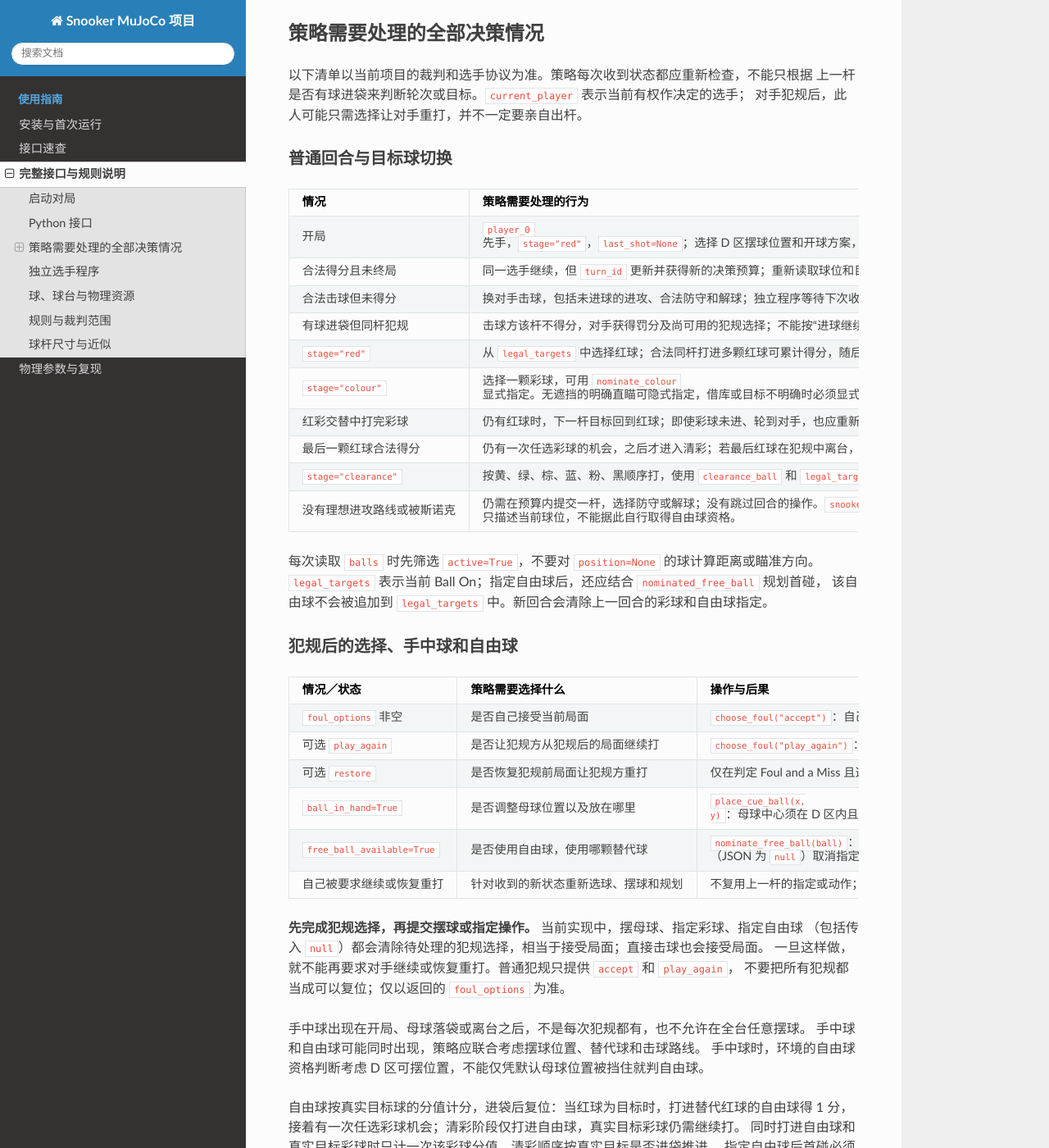
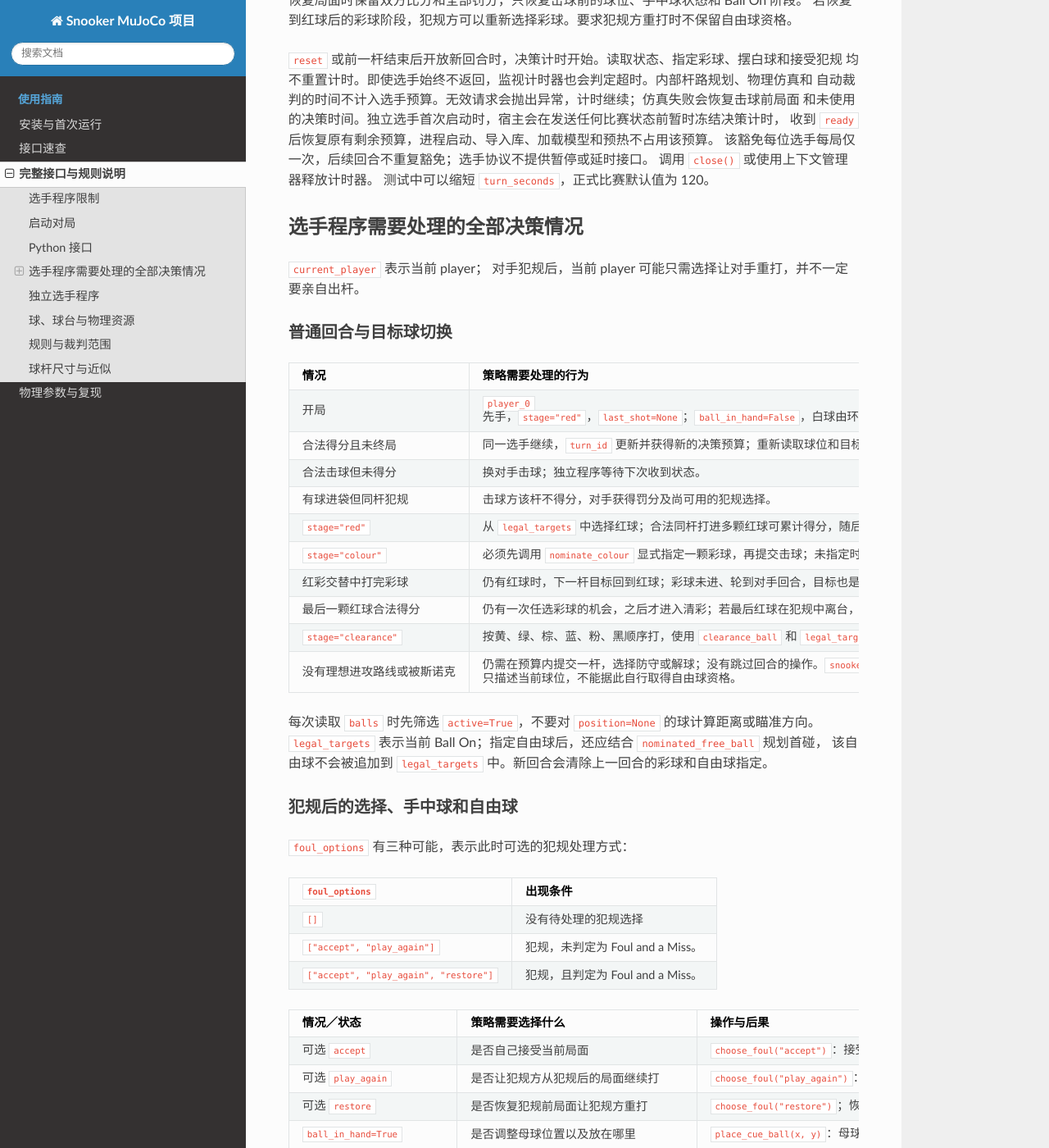
Before and after one commit to Donaure/Snooker, a Sphinx documentation site: the page built from docs/snooker.md, in a window 1280 px wide and 1400 px high, scrolled down 2352 px. Shown: the whole window at 82% size. Built offline with Sphinx 7.4.7 and the Read the Docs theme 3.1.0, drawn with Linux system fonts in a browser that asks for light colours; some of the changed text lies outside the part shown.

Commit message:
Randomize opening cue placement and require explicit colour nomination

```diff
--- a/docs/api.md
+++ b/docs/api.md
@@ -1,7 +1,12 @@
 # 接口速查
 
-实现策略前，请阅读[策略需要处理的全部决策情况](snooker.md#策略需要处理的全部决策情况)，
-覆盖普通回合、犯规选择、D 区摆球、自由球、阶段切换、终局和协议处理顺序。
+实现策略前，请阅读[选手程序需要处理的全部决策情况](snooker.md#选手程序需要处理的全部决策情况)，
+覆盖普通回合、犯规选择、自由球、阶段切换、终局和协议处理顺序。
+
+比赛决策期间，禁止将当前局面在 MuJoCo 中复制或反复恢复，试打多个候选动作后
+根据仿真结果择优出杆；串行或并行执行均不允许。
+允许调用课程环境进行出杆可行性检查：该检查只检测球杆是否会碰到其他球，
+不模拟球的运动，不属于上述禁止的仿真试打。详见[选手程序限制](snooker.md#选手程序限制)。
 
 ## Python 入口
 
@@ -24,7 +29,7 @@ with SnookerMatchEnv() as env:
 | `reset()` | 重置比赛并开始新的计时 |
 | `get_match_state(player=None)` | 返回独立、可 JSON 序列化的公开状态快照 |
 | `submit_shot(player, angle, speed, u=0., v=0., *, turn_id)` | 执行一杆并返回更新状态 |
-| `nominate_colour(player, ball, *, turn_id)` | 在彩球阶段指定目标彩球 |
+| `nominate_colour(player, ball, *, turn_id)` | 在任选彩球阶段指定目标彩球；击球前必须显式指定 |
 | `nominate_free_ball(player, ball, *, turn_id)` | 指定自由球，传入 `None` 放弃指定 |
 | `place_cue_ball(player, x, y, *, turn_id)` | 手中球时在 D 区合法位置摆球 |
 | `choose_foul(player, choice, *, turn_id)` | 从当前 `foul_options` 选择处理方式 |
--- a/docs/snooker.md
+++ b/docs/snooker.md
@@ -1,12 +1,22 @@
 # 完整接口与规则说明
 
 `SnookerMatchEnv` 在 `player_0`（开球方）与 `player_1` 之间运行一局比赛。
-规则：最终同分判平、不重置黑球决胜，单次决策超过 120 秒则判负。
-不会仅因落后一方需要通过做斯诺克追分就提前结束比赛。
+规则：最终同分判平、不重置黑球决胜，单次决策限时 120 秒，超时则判负。
+若落后一方需要通过做斯诺克追分，不会提前结束比赛。
 每次合法得分后继续击球，并开始新的 120 秒决策预算。
 每局默认最多 500 杆（双方合计）；最后一杆结算得分和罚分后，若未正常结束，立即按累计
 比分判定，高分方获胜，同分判平。终局原因 `reason` 为 `shot_limit`，胜负和平局分别读取
 `winner` 和 `draw`。
+
+## 选手程序限制
+
+比赛决策期间，选手程序不得将当前局面在 MuJoCo 中复制或重建为多个仿真实例，
+对不同候选击球进行试打，再根据仿真结果选取最好的一杆。也不得通过反复恢复同一局面，
+在单个仿真实例中依次试打来实现同样的搜索。
+即使这些试打能够在 120 秒决策预算内完成，也不允许使用这种方式选择击球。
+
+允许选手程序调用课程环境进行出杆可行性检查。该检查只检测球杆是否会碰到其他球，
+不模拟球的运动。
 
 ## 启动对局
 
@@ -37,8 +47,7 @@ from snooker_env.snooker_env import SnookerMatchEnv
 with SnookerMatchEnv() as env:
     state = env.get_match_state("player_0")
     player, token = state["current_player"], state["turn_id"]
-    # 可选：将初始白球移到 D 区内的合法位置。
-    env.place_cue_ball(player, 0.18, -1.16, turn_id=token)
+    # 开局白球由环境在 D 区合法位置随机摆放，选手不能修改。
     # 可选：归一化直角坐标击球点，向右为 +u，世界向上为 +v。
     state = env.submit_shot(player, 1.60, 1.2, u=0.2, v=-0.3, turn_id=token)
     # 省略 u/v 时击打水平视角下的正中点（u=v=0）。
@@ -46,7 +55,7 @@ with SnookerMatchEnv() as env:
 
 可用 `SnookerMatchEnv(shot_limit=500)` 设置上限，状态中的 `shot_count` 和
 `shot_limit` 分别表示已完成的总杆数和本局上限。
-`reset()` 开始新局时杆数清零并保留配置的上限。
+`reset()` 重新开始新局。
 
 角度从世界 +X 向 +Y 逆时针增加，单位为弧度。速度必须为正，表示球杆速度。
 可选的 `u, v` 是以球半径为单位的直角坐标击球点，
@@ -64,7 +73,6 @@ p = c + R * (u * right + v * (0,0,1) - sqrt(1-u*u-v*v) * h)
 不可行的杆路会抛出 `StrokeInfeasibleError`。
 大偏移可能使皮头滑动。
 MuJoCo 实际积分球杆接触、球间碰撞、库边接触和入袋过程。
-即使白球已经落袋，其他球也会继续运动至停止。
 
 状态包含比分、当前与最高单杆得分、当前选手、回合令牌、剩余时间、全部 22 个球的位置和
 有效标志、当前合法目标球（Ball On）、彩球与自由球指定、犯规选择、手中球状态、球台尺寸、
@@ -81,9 +89,9 @@ MuJoCo 实际积分球杆接触、球间碰撞、库边接触和入袋过程。
 | `choose_foul(player, choice, turn_id=...)` | 选择 `accept`、`play_again`，或在判定 miss 后选择 `restore` |
 | `forfeit(player, turn_id=...)` | 当前选手认输 |
 
-开球方从手中球（Ball in Hand）开始，环境提供合法的默认 D 区位置。白球落袋或被击出台面后，也会再次提供
-空闲的 D 区位置；选手可以在击球前修改。彩球阶段中，明确、无遮挡的直接瞄准可以隐式指定
-彩球；借库解球或目标不明确时需显式指定。自由球始终需要显式指定。
+开局白球由环境在 D 区合法位置随机摆放，选手不能修改。白球落袋或被击出台面后，环境提供
+空闲的 D 区位置；选手可以在击球前修改。任选彩球阶段（`stage="colour"`）必须先调用
+`nominate_colour` 显式指定彩球，未指定时拒绝击球。使用自由球也必须显式指定。
 开始摆球、指定球或击球即表示接受犯规后的局面。`accept` 保留剩余决策时间；
 要求犯规方重打则给该选手开启一个新的计时回合。
 
@@ -99,24 +107,23 @@ MuJoCo 实际积分球杆接触、球间碰撞、库边接触和入袋过程。
 调用 `close()` 或使用上下文管理器释放计时器。
 测试中可以缩短 `turn_seconds`，正式比赛默认值为 120。
 
-## 策略需要处理的全部决策情况
+## 选手程序需要处理的全部决策情况
 
-以下清单以当前项目的裁判和选手协议为准。策略每次收到状态都应重新检查，不能只根据
-上一杆是否有球进袋来判断轮次或目标。`current_player` 表示当前有权作决定的选手；
-对手犯规后，此人可能只需选择让对手重打，并不一定要亲自出杆。
+`current_player` 表示当前 player；
+对手犯规后，当前 player 可能只需选择让对手重打，并不一定要亲自出杆。
 
 ### 普通回合与目标球切换
 
 | 情况 | 策略需要处理的行为 |
 | --- | --- |
-| 开局 | `player_0` 先手，`stage="red"`，`last_shot=None`；选择 D 区摆球位置和开球方案，也可使用环境给出的默认位置。 |
-| 合法得分且未终局 | 同一选手继续，但 `turn_id` 更新并获得新的决策预算；重新读取球位和目标，规划下一杆。 |
-| 合法击球但未得分 | 换对手击球，包括未进球的进攻、合法防守和解球；独立程序等待下次收到状态。 |
-| 有球进袋但同杆犯规 | 击球方该杆不得分，对手获得罚分及尚可用的犯规选择；不能按“进球继续”处理。 |
+| 开局 | `player_0` 先手，`stage="red"`，`last_shot=None`；`ball_in_hand=False`，白球由环境在 D 区合法位置随机摆放，选手只能选择开球方案，不能修改球位。 |
+| 合法得分且未终局 | 同一选手继续，`turn_id` 更新并获得新的决策预算；重新读取球位和目标，规划下一杆。 |
+| 合法击球但未得分 | 换对手击球；独立程序等待下次收到状态。 |
+| 有球进袋但同杆犯规 | 击球方该杆不得分，对手获得罚分及尚可用的犯规选择。 |
 | `stage="red"` | 从 `legal_targets` 中选择红球；合法同杆打进多颗红球可累计得分，随后只有一次任选彩球的机会。 |
-| `stage="colour"` | 选择一颗彩球，可用 `nominate_colour` 显式指定。无遮挡的明确直瞄可隐式指定，借库或目标不明确时必须显式指定。 |
-| 红彩交替中打完彩球 | 仍有红球时，下一杆目标回到红球；即使彩球未进、轮到对手，也应重新读取阶段。 |
-| 最后一颗红球合法得分 | 仍有一次任选彩球的机会，之后才进入清彩；若最后红球在犯规中离台，则不能自行添加这次彩球机会。 |
+| `stage="colour"` | 必须先调用 `nominate_colour` 显式指定一颗彩球，再提交击球；未指定时拒绝击球。 |
+| 红彩交替中打完彩球 | 仍有红球时，下一杆目标回到红球；彩球未进、轮到对手回合，目标也是红球 |
+| 最后一颗红球合法得分 | 仍有一次任选彩球的机会，之后才进入清彩；若最后红球在犯规中离台，则没有这次彩球机会。 |
 | `stage="clearance"` | 按黄、绿、棕、蓝、粉、黑顺序打，使用 `clearance_ball` 和 `legal_targets`；不调用任选彩球接口。 |
 | 没有理想进攻路线或被斯诺克 | 仍需在预算内提交一杆，选择防守或解球；没有跳过回合的操作。`snookered_at_current_position` 只描述当前球位，不能据此自行取得自由球资格。 |
 
@@ -126,21 +133,29 @@ MuJoCo 实际积分球杆接触、球间碰撞、库边接触和入袋过程。
 
 ### 犯规后的选择、手中球和自由球
 
+`foul_options` 有三种可能，表示此时可选的犯规处理方式：
+
+| `foul_options` | 出现条件 |
+| --- | --- |
+| `[]` | 没有待处理的犯规选择 |
+| `["accept", "play_again"]` | 犯规，未判定为 Foul and a Miss。 |
+| `["accept", "play_again", "restore"]` | 犯规，且判定为 Foul and a Miss。 |
+
 | 情况／状态 | 策略需要选择什么 | 操作与后果 |
 | --- | --- | --- |
-| `foul_options` 非空 | 是否自己接受当前局面 | `choose_foul("accept")`：自己继续作摆球、指定和击球决定，不重置剩余时间。 |
-| 可选 `play_again` | 是否让犯规方从犯规后的局面继续打 | `choose_foul("play_again")`：立即交还对手，由对手获得新决策预算；若母球在手中，由对手摆球。 |
-| 可选 `restore` | 是否恢复犯规前局面让犯规方重打 | 仅在判定 Foul and a Miss 且选项存在时调用 `choose_foul("restore")`；恢复球位、阶段和手中球状态，保留罚分和杆数。 |
-| `ball_in_hand=True` | 是否调整母球位置以及放在哪里 | `place_cue_ball(x, y)`：母球中心须在 D 区内且不能与其他球重叠；默认位置也可直接使用。出杆前可重复调整，均消耗同一预算。 |
+| 可选 `accept` | 是否自己接受当前局面 | `choose_foul("accept")`：接受当前局面，由自己打。 |
+| 可选 `play_again` | 是否让犯规方从犯规后的局面继续打 | `choose_foul("play_again")`：保留当前局面，由犯规方继续打；若母球在手中，由犯规方摆球。 |
+| 可选 `restore` | 是否恢复犯规前局面让犯规方重打 |  `choose_foul("restore")`；恢复犯规前的局面，由犯规方重打。 |
+| `ball_in_hand=True` | 是否调整母球位置以及放在哪里 | `place_cue_ball(x, y)`：母球中心须在 D 区内且不能与其他球重叠。出杆前可重复调整。 |
 | `free_ball_available=True` | 是否使用自由球，使用哪颗替代球 | `nominate_free_ball(ball)`：显式指定仍在台面上的非 Ball On 目标球；`None`（JSON 为 `null`）取消指定，也可不指定而直接打真实目标球。 |
-| 自己被要求继续或恢复重打 | 针对收到的新状态重新选球、摆球和规划 | 不复用上一杆的指定或动作；恢复到任选彩球阶段时可重新选彩球，重打时不保留自由球资格。 |
+| 自己被要求继续或恢复重打 | 针对收到的新状态重新选球、摆球和规划 | 重新指定目标球和选取动作；恢复到任选彩球阶段时可重新选彩球，重打时不保留自由球资格。 |
 
 **先完成犯规选择，再提交摆球或指定操作。** 当前实现中，摆母球、指定彩球、指定自由球
 （包括传入 `null`）都会清除待处理的犯规选择，相当于接受局面；直接击球也会接受局面。
-一旦这样做，就不能再要求对手继续或恢复重打。普通犯规只提供 `accept` 和 `play_again`，
-不要把所有犯规都当成可以复位；仅以返回的 `foul_options` 为准。
+一旦这样做，就不能再要求对手继续或恢复重打。
 
-手中球出现在开局、母球落袋或离台之后，不是每次犯规都有，也不允许在全台任意摆球。
+开局白球由环境在 D 区内不与其他球重叠的位置均匀随机摆放，每次 `reset()` 重新抽取，选手不能指定。
+手中球出现在母球落袋或离台之后，不是每次犯规都有，也不允许在全台任意摆球。
 手中球和自由球可能同时出现，策略应联合考虑摆球位置、替代球和击球路线。
 手中球时，环境的自由球资格判断考虑 D 区可摆位置，不能仅凭默认母球位置被挡住就判自由球。
 
@@ -162,7 +177,7 @@ MuJoCo 实际积分球杆接触、球间碰撞、库边接触和入袋过程。
 | `terminated=True` | 停止决策，以 `winner`、`draw`、`reason` 读取结果。独立程序也须处理 stdin 结束或宿主关闭进程，不能假设一定收到终局状态。 |
 | 决策超时 | 默认 120 秒，摆球、指定、查询和接受犯规均共用预算；为输出和协议往返预留时间，超时直接判负。 |
 | 无效规则请求、协议错误或程序退出 | Python 直接调用的无效请求抛异常且计时继续；独立程序的无效规则请求或协议错误会被判负，不能通过试发非法请求探测可用选项。 |
-| 不可行出杆或仿真异常 | 环境回滚球位并恢复未用时间，不产生已完成的一杆；独立程序宿主会收到异常，不会自动得到“犯规”响应或自动重试。 |
+| 不可行出杆或仿真异常 | 环境回滚球位并恢复未用时间；独立程序宿主会收到异常，不会自动得到“犯规”响应或自动重试。 |
 
 ### 推荐决策顺序与协议约束
 
@@ -182,14 +197,6 @@ MuJoCo 实际积分球杆接触、球间碰撞、库边接触和入袋过程。
 `phase="initializing"` 由宿主管理，握手完成前不会向独立选手发送比赛状态；
 `phase="finished"` 表示已终局。每次合法得分继续击球和每次重打都会开启新令牌与新预算，
 同一令牌下的击球前请求不会延长预算。
-
-### 完整比赛规则与当前项目的边界
-
-当前策略无需等待或发送以下未实现的裁判交互：平分后的重置黑球与先手选择、贴球宣告及
-对应的特殊合法首碰处理、僵局协商重开、连续 miss 警告及判负、裁判协商恢复球位等。
-项目采用最终同分判平、总杆数上限和自动几何 miss 判断；不能自行套用正式规则中的
-主观尽力或分差例外。认输仅有上述 Python 接口。若以后扩展这些比赛规则，需先为环境和
-协议增加相应状态、合法选项与操作，再让策略处理。现有裁判近似详见下文“规则与裁判范围”。
 
 ## 独立选手程序
 
@@ -237,7 +244,7 @@ print(json.dumps({"op": "ready"}), flush=True)
 仿真错误会向宿主传播以便诊断。
 
 初始化单独使用默认 300 秒的截止时间，可用命令行 `--startup-seconds` 或
-`SnookerProgramPlayer(command, startup_seconds=300)` 调整，必须为有限正数。
+`SnookerProgramPlayer(command, startup_seconds=300)` 调整。
 初始化超时判负，原因是 `player_initialization_timeout`；就绪前退出或握手格式错误按
 `player_program_error` 判负。初始化失败也会清理选手进程组。`ready` 只能发送一次，
 重复发送不会重置计时。收到就绪后，不完整输出和所有击球前请求共用当前回合的截止时间；
@@ -258,32 +265,29 @@ print(json.dumps({"op": "ready"}), flush=True)
 
 尺寸参考 [WPBSA 2024–25 规则手册的设备章节](https://wpbsa.com/wp-content/uploads/2198_WPBSA-Rulebook-2024-25.pdf)。
 库边内侧的有效台面为 3.569 × 1.778 m，球直径为 52.5 mm，开球线距底库 737 mm，
-D 区半径为 292 mm，黑球点距顶库 324 mm。蓝球位于中心，粉球位于蓝球与顶库之间的中点。
-所有球质量均为 140.6 g，与校准所用的公开碰撞实验一致。橡胶最高点距展示地板 864 mm。
+D 区半径为 292 mm，黑球点距顶库 324 mm。
+所有球质量均为 140.6 g。橡胶最高点距展示地板 864 mm。
 台呢保持在世界坐标 z=1.05 m，地板位于 z=0.229 m。
 
 `models/snooker_scene.xml` 与 `models/snooker_balls.xml` 是由
 `scripts/assets/build_snooker_assets.py` 生成的原创程序化资源；共享形状定义位于
 `src/snooker_env/snooker_table_assets.py`。球台包含成型橡胶库边、弯曲的角袋和中袋袋角、
 石板袋沿与实际开口、缝制皮革袋口、金属袋架、编织网袋、木制围板、装饰线条与八根车制桌腿。
-台呢具有细微的程序化织物纹理，不下载新的第三方美术资源。场景复用已有许可的球杆外观和
-物理皮头、杆身。本课程副本包含所有引用资源，无需原仓库、相邻球台仓库或自定义 SDF 插件。
+台呢具有细微的程序化织物纹理。场景复用已有许可的球杆外观和
+物理皮头、杆身。
 
-台呢和袋角碰撞使用 MuJoCo 原生凸几何块。袋口由几何块之间的开口构成，凹形外观网格的
-凸包不会封闭袋口。袋角外观与碰撞分段遵循相同轮廓。球必须进入石板开口并下降到台呢以下
+台呢和袋角碰撞使用 MuJoCo 原生凸几何块。袋角外观与碰撞分段遵循相同轮廓。球必须进入石板开口并下降到台呢以下
 100 mm 才算入袋；只触碰袋角或袋沿不算入袋，球回到台呢高度时会清除待入袋标记。
-网袋和袋口五金仅为外观细节，不施加额外捕获力。离台球被停放到场外，关闭接触和重力。
+网袋和袋口五金仅为外观细节，不施加额外捕获力。
 
 Snooker 接触参数位于 `src/snooker_env/snooker_parameters.py`。
 滑动、滚动和自旋摩擦分别拟合公开实验，另有球间恢复系数及随速度变化的库边回弹损失。
 `SnookerPhysics` 在求解冲量前，通过 MuJoCo 原生分步与约束 API 应用橡胶阻尼曲线。
 直接调用 `mujoco.mj_step` 只使用 XML 中的静态参考阻尼；需要完整材料模型的诊断仿真应使用
-`SnookerPhysics._step()`。共享实现中的 Pool 场景保留原有接触设置与步进方式。
+`SnookerPhysics._step()`。
 
 参见[物理参数、复现命令与局限](snooker_calibration.md)和
 [球台资源尺寸与来源](https://github.com/Donaure/Snooker/blob/master/assets/table/snooker/README.md)。
-校准针对公开实验条件，并非对某张实际安装球台的物理测量。通用袋口轮廓不是经过认证的
-WPBSA 袋口模板。
 
 ## 规则与裁判范围
 
@@ -309,7 +313,7 @@ WPBSA 袋口模板。
   手中球资格检查以 5 mm 网格搜索合法 D 区位置，可能漏掉更小的无阻挡窗口。
 - 自动 miss 判定搜索直接路径和最多四次理想库边反弹。将球台镜像展开后，以球体切线、
   目标球与障碍球碰撞圆的交点、碰撞圆与库边的交点，以及直库段端点划分角度区间；检查
-  区间内部与边界方向，再折回球台逐段验证首碰顺序，不再固定采样 17 个方向。
+  区间内部与边界方向，再折回球台逐段验证首碰顺序。
   白球按点处理，其他球的碰撞半径扩大为两倍球半径；先碰任何合法目标球均可，
   同时首碰非法目标球不可行。浮点计算使用微小容差，极端相切情形仍受数值精度限制。
   可反弹的直库段使用球台资产的 `MIDDLE_RUNOUT`、`CORNER_RUNOUT` 尺寸，排除袋口、
@@ -320,8 +324,7 @@ WPBSA 袋口模板。
   连续复位到相同局面可复用结果；不同局面的判定会替换缓存，分数和高度不参与此二维判定。
   可传入 `route_oracle(positions, targets) -> bool` 替代这一判断。
   当前采用项目给定的可行路径规则，不包含国际规则中的主观尽力或分差例外，也不会自动增加三次 miss 判负。
-- 球杆避障以 1 度搜索、0.1 度细化，并采样检查球台扫掠。不可行出杆、未停稳或不稳定的仿真会抛出异常，
-  不会虚构裁判结果。接触先后顺序在积分步精度上判定。选手接口不提供跳球控制。
+- 球杆避障以 1 度搜索、0.1 度细化，并采样检查球台扫掠。不可行出杆、未停稳或不稳定的仿真会抛出异常。接触先后顺序在积分步精度上判定。选手接口不提供跳球控制。
 
 
 ## 球杆尺寸与近似
```
Also changed, not shown: README.md (+8 -2 lines), 1 other file.
